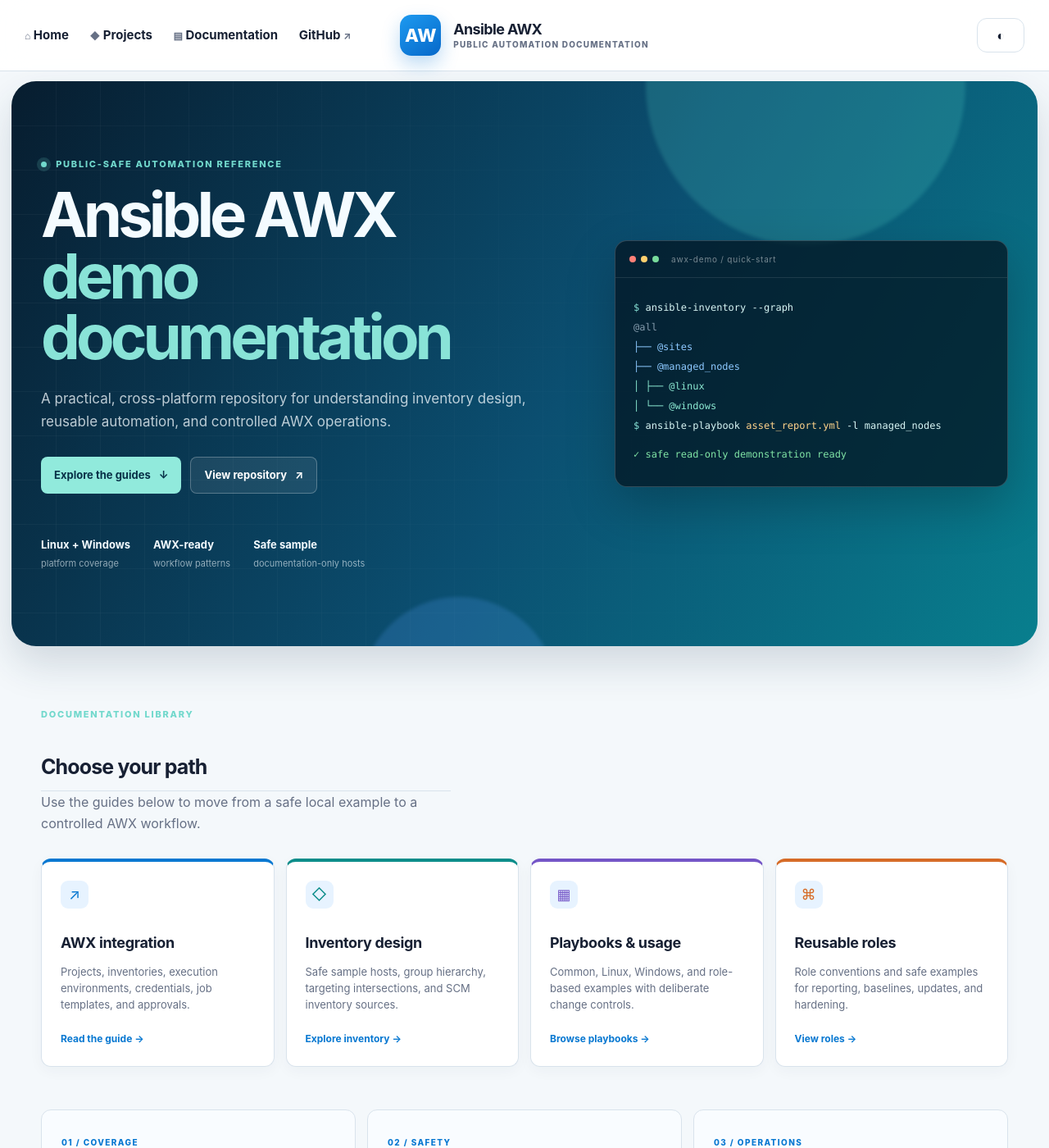
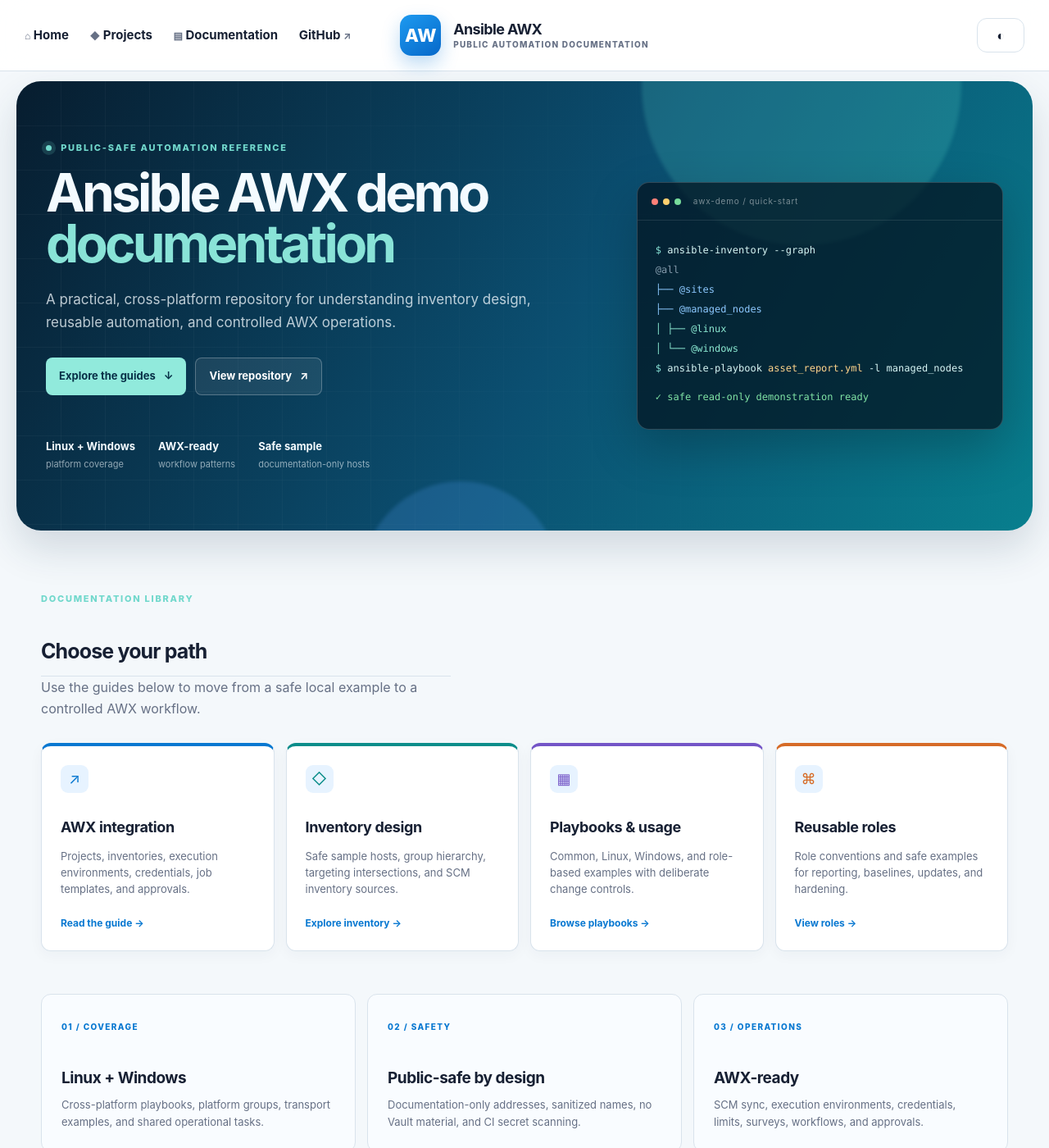
Before and after one commit to andyxuan2010/ansible-awx-demo, a Jekyll site: the page built from index.md, in a window 1280 px wide and 1400 px high. Shown: the whole window at 82% size. Built offline with Jekyll 4.4.1, drawn with Linux system fonts in a browser that asks for light colours.

Commit message:
Publish sanitized AWX demo snapshot af0531e13433

```diff
--- a/_layouts/default.html
+++ b/_layouts/default.html
@@ -36,7 +36,7 @@
           <div class="hero-content content-shell">
             <div class="hero-copy">
               <p class="hero-kicker"><span class="pulse-dot"></span> Public-safe automation reference</p>
-              <h1 id="hero-title">Ansible AWX<br><span>demo documentation</span></h1>
+              <h1 id="hero-title">Ansible AWX demo<br><span>documentation</span></h1>
               <p class="hero-description">A practical, cross-platform repository for understanding inventory design, reusable automation, and controlled AWX operations.</p>
               <div class="hero-actions">
                 <a class="button button-primary" href="#guides">Explore the guides <span aria-hidden="true">↓</span></a>
--- a/assets/css/style.scss
+++ b/assets/css/style.scss
@@ -72,15 +72,15 @@ button:focus-visible, a:focus-visible { outline: 3px solid color-mix(in srgb, va
 .theme-button { display: inline-flex; align-items: center; justify-content: center; min-width: 58px; min-height: 42px; padding: 0 12px; border: 1px solid var(--line); border-radius: 12px; color: var(--ink); background: var(--panel); cursor: pointer; }
 .theme-button:hover { color: var(--blue); border-color: var(--blue); }
 
-.hero-shell { position: relative; width: min(1536px, calc(100% - 28px)); margin: 12px auto 0; overflow: hidden; border-radius: 30px; color: #f4fbff; background: linear-gradient(120deg, #071d2f 0%, #0b4f71 54%, #087f8e 100%); box-shadow: 0 22px 48px rgba(22, 56, 82, .16); }
+.hero-shell { position: relative; width: min(1240px, calc(100% - 32px)); margin: 12px auto 0; overflow: hidden; border-radius: 30px; color: #f4fbff; background: linear-gradient(120deg, #071d2f 0%, #0b4f71 54%, #087f8e 100%); box-shadow: 0 22px 48px rgba(22, 56, 82, .16); }
 .hero-shell::after { position: absolute; inset: 0; opacity: .13; background-image: linear-gradient(rgba(255,255,255,.3) 1px, transparent 1px), linear-gradient(90deg, rgba(255,255,255,.3) 1px, transparent 1px); background-size: 54px 54px; content: ""; mask-image: linear-gradient(90deg, black, transparent 78%); }
 .hero-glow { position: absolute; border-radius: 50%; filter: blur(2px); pointer-events: none; }
 .hero-glow-one { width: 390px; height: 390px; right: 7%; top: -190px; background: rgba(93, 223, 207, .19); }
 .hero-glow-two { width: 240px; height: 240px; left: 34%; bottom: -180px; background: rgba(89, 164, 255, .2); }
-.hero-content { position: relative; z-index: 1; width: min(1400px, calc(100% - 72px)); display: grid; grid-template-columns: minmax(0, 1.05fr) minmax(350px, .8fr); gap: 70px; align-items: center; padding-top: 92px; padding-bottom: 92px; }
+.hero-content { position: relative; z-index: 1; width: min(1180px, calc(100% - 72px)); display: grid; grid-template-columns: minmax(0, 1.2fr) minmax(350px, .8fr); gap: 50px; align-items: center; padding-top: 72px; padding-bottom: 72px; }
 .hero-kicker, .section-kicker, .doc-kicker, .rail-label { margin: 0 0 15px; color: #71d8cc; font-size: 11px; font-weight: 800; letter-spacing: .16em; text-transform: uppercase; }
 .pulse-dot { display: inline-block; width: 7px; height: 7px; margin-right: 7px; border-radius: 50%; background: #71d8cc; box-shadow: 0 0 0 5px rgba(113,216,204,.16); }
-.hero-copy h1 { max-width: 650px; margin: 0; font-size: clamp(42px, 6vw, 76px); line-height: .98; letter-spacing: -.065em; }
+.hero-copy h1 { max-width: 1000px; margin: 0; font-size: clamp(40px, 5vw, 64px); line-height: .96; letter-spacing: -.06em; white-space: nowrap; }
 .hero-copy h1 span { color: #89e3d7; }
 .hero-description { max-width: 620px; margin: 24px 0 0; color: rgba(244,251,255,.76); font-size: 17px; }
 .hero-actions { display: flex; flex-wrap: wrap; gap: 11px; margin-top: 29px; }
```
